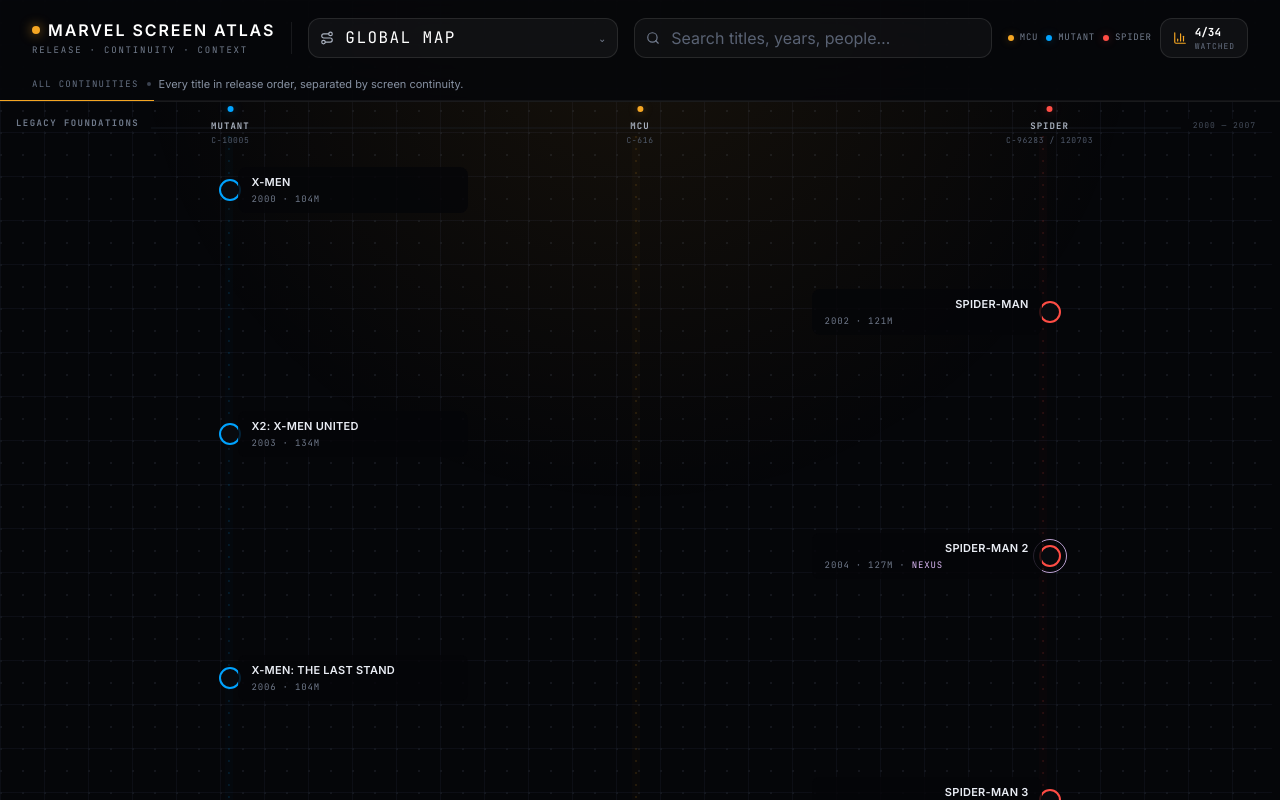
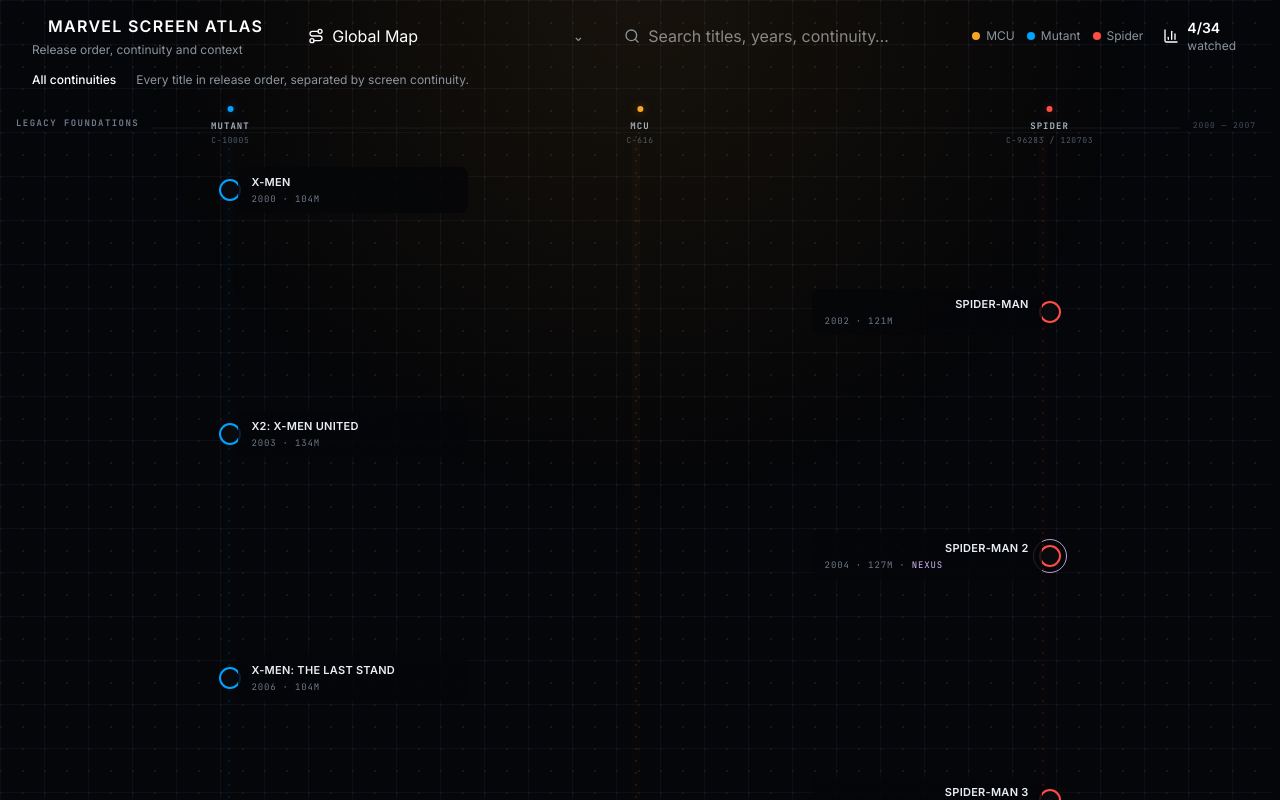
Before and after one commit to BenWassa/marvel, a React (Vite) app: page / in a window 1280 px wide. Built offline with nearby package versions, Linux system fonts and the light colour scheme.

Commit message:
Simplify atlas header controls

```diff
--- a/src/components/AtlasHeader.tsx
+++ b/src/components/AtlasHeader.tsx
@@ -31,44 +31,42 @@ export const AtlasHeader: React.FC<AtlasHeaderProps> = ({
     routeTotalCount > 0 ? Math.round((routeTraversedCount / routeTotalCount) * 100) : 0;
 
   return (
-    <header className="fixed inset-x-0 top-0 z-50 border-b border-white/8 bg-[#06070A]/92 backdrop-blur-2xl">
-      <div
-        className="absolute inset-x-0 bottom-0 h-px bg-white/5"
-        aria-hidden="true"
-      >
+    <header className="atlas-header fixed inset-x-0 top-0 z-50">
+      <div className="atlas-progress-track absolute inset-x-0 bottom-0 h-px" aria-hidden="true">
         <div
-          className="h-full bg-[#F5A623] transition-[width] duration-500"
-          style={{ width: `${progress}%` }}
+          className="atlas-progress h-full"
+          style={{ width: progress + '%' }}
         />
       </div>
 
-      <div className="mx-auto flex min-h-[76px] max-w-[1600px] items-center gap-2 px-3 py-2 sm:gap-4 sm:px-5 lg:px-8">
+      <div className="mx-auto flex min-h-[72px] max-w-[1600px] items-center gap-2 px-3 py-2 sm:gap-4 sm:px-5 lg:px-8">
         {mobileSearchOpen ? (
           <div className="flex w-full items-center gap-2 sm:hidden">
-            <div className="relative flex-1">
-              <Search className="pointer-events-none absolute left-3 top-1/2 h-4 w-4 -translate-y-1/2 text-[#7E8798]" />
+            <label className="relative flex-1">
+              <span className="sr-only">Search the atlas</span>
+              <Search className="pointer-events-none absolute left-3 top-1/2 h-4 w-4 -translate-y-1/2 text-[var(--text-muted)]" />
               <input
                 autoFocus
                 value={searchQuery}
                 onChange={(event) => onSearchChange(event.target.value)}
-                placeholder="Search titles, years, people…"
-                className="h-10 w-full rounded-xl border border-white/10 bg-white/[0.045] pl-9 pr-9 text-sm text-white outline-none transition focus:border-[#F5A623]/60 focus:bg-white/[0.065]"
+                placeholder="Search titles, years, continuity…"
+                className="atlas-control h-11 w-full pl-9 pr-10 text-sm"
               />
               {searchQuery && (
                 <button
                   type="button"
                   onClick={() => onSearchChange('')}
                   aria-label="Clear search"
-                  className="absolute right-2 top-1/2 -translate-y-1/2 rounded-md p-1.5 text-[#7E8798] hover:bg-white/5 hover:text-white"
+                  className="atlas-touch absolute right-0 top-1/2 flex -translate-y-1/2 items-center justify-center text-[var(--text-muted)] hover:text-white"
                 >
                   <X className="h-4 w-4" />
                 </button>
               )}
-            </div>
+            </label>
             <button
               type="button"
               onClick={() => setMobileSearchOpen(false)}
-              className="h-10 rounded-xl border border-white/10 px-3 font-mono-code text-[11px] uppercase tracking-[0.12em] text-[#9AA3B2]"
+              className="atlas-control h-11 px-3 text-sm font-medium"
             >
               Close
             </button>
@@ -77,77 +75,76 @@ export const AtlasHeader: React.FC<AtlasHeaderProps> = ({
           <>
             <div className="min-w-0 flex-1 sm:flex-none">
               <div className="flex items-center gap-2">
-                <span className="h-2 w-2 flex-none rounded-full bg-[#F5A623] shadow-[0_0_12px_rgba(245,166,35,0.75)]" />
-                <h1 className="truncate text-sm font-semibold tracking-[0.12em] text-white sm:text-base">
+                <span className="h-2 w-2 flex-none rounded-full bg-[var(--accent-mcu)] shadow-[0_0_10px_var(--accent-mcu-glow)]" />
+                <h1 className="truncate text-sm font-semibold tracking-[0.08em] text-white sm:text-base">
                   MARVEL SCREEN ATLAS
                 </h1>
               </div>
-              <p className="mt-0.5 hidden font-mono-code text-[9px] uppercase tracking-[0.2em] text-[#737D8E] sm:block">
-                Release · continuity · context
+              <p className="mt-1 hidden text-xs text-[var(--text-muted)] sm:block">
+                Release order, continuity and context
               </p>
             </div>
 
-            <div className="hidden h-8 w-px bg-white/8 sm:block" />
+            <div className="hidden h-8 w-px bg-[var(--border-subtle)] sm:block" />
 
-            <label className="relative flex min-w-0 flex-1 items-center sm:max-w-[310px]">
-              <Route className="pointer-events-none absolute left-3 h-3.5 w-3.5 text-[#AAB2C0]" />
+            <label className="relative flex min-w-0 flex-1 items-center sm:max-w-[300px]">
+              <span className="sr-only">Viewing route</span>
+              <Route className="pointer-events-none absolute left-3 h-4 w-4 text-[var(--text-secondary)]" />
               <select
                 value={activeRouteId}
                 onChange={(event) => onRouteChange(event.target.value as AtlasRouteId)}
-                className="h-10 w-full appearance-none rounded-xl border border-white/10 bg-white/[0.045] pl-9 pr-8 font-mono-code text-[11px] font-semibold uppercase tracking-[0.09em] text-white outline-none transition hover:bg-white/[0.065] focus:border-[#F5A623]/60"
-                aria-label="Viewing route"
+                className="atlas-control h-11 w-full appearance-none pl-9 pr-8 text-sm font-medium"
               >
                 {ATLAS_ROUTES.map((item) => (
-                  <option key={item.id} value={item.id} className="bg-[#0B0D12] text-white">
+                  <option key={item.id} value={item.id}>
                     {item.name}
                   </option>
                 ))}
               </select>
-              <span className="pointer-events-none absolute right-3 text-[10px] text-[#727C8E]">⌄</span>
+              <span className="pointer-events-none absolute right-3 text-sm text-[var(--text-muted)]">⌄</span>
             </label>
 
-            <div className="relative hidden flex-1 sm:block sm:max-w-[360px]">
-              <Search className="pointer-events-none absolute left-3 top-1/2 h-3.5 w-3.5 -translate-y-1/2 text-[#727C8E]" />
+            <label className="relative hidden flex-1 sm:block sm:max-w-[360px]">
+              <span className="sr-only">Search the atlas</span>
+              <Search className="pointer-events-none absolute left-3 top-1/2 h-4 w-4 -translate-y-1/2 text-[var(--text-muted)]" />
               <input
                 value={searchQuery}
                 onChange={(event) => onSearchChange(event.target.value)}
-                placeholder="Search titles, years, people…"
-                className="h-10 w-full rounded-xl border border-white/10 bg-white/[0.035] pl-9 pr-9 text-sm text-white outline-none transition placeholder:text-[#596273] focus:border-[#F5A623]/60 focus:bg-white/[0.055]"
+                placeholder="Search titles, years, continuity…"
+                className="atlas-control h-11 w-full pl-9 pr-10 text-sm"
               />
               {searchQuery && (
                 <button
                   type="button"
                   onClick={() => onSearchChange('')}
                   aria-label="Clear search"
-                  className="absolute right-2 top-1/2 -translate-y-1/2 rounded-md p-1.5 text-[#727C8E] hover:bg-white/5 hover:text-white"
+                  className="atlas-touch absolute right-0 top-1/2 flex -translate-y-1/2 items-center justify-center text-[var(--text-muted)] hover:text-white"
                 >
-                  <X className="h-3.5 w-3.5" />
+                  <X className="h-4 w-4" />
                 </button>
               )}
-            </div>
+            </label>
 
             <button
               type="button"
               onClick={() => setMobileSearchOpen(true)}
               aria-label="Open search"
-              className="rounded-xl border border-white/10 bg-white/[0.045] p-2.5 text-[#9AA3B2] sm:hidden"
+              className="atlas-control atlas-touch flex items-center justify-center text-[var(--text-secondary)] sm:hidden"
             >
               <Search className="h-4 w-4" />
             </button>
 
-            <div className="ml-auto flex flex-none items-center gap-1.5 sm:gap-2">
-              <div className="hidden items-center gap-2 lg:flex" aria-label="Continuity legend">
+            <div className="ml-auto flex flex-none items-center gap-2">
+              <div className="hidden items-center gap-3 xl:flex" aria-label="Continuity legend">
                 {(Object.keys(UNIVERSE_META) as Array<keyof typeof UNIVERSE_META>).map((id) => {
                   const meta = UNIVERSE_META[id];
                   return (
                     <div key={id} className="flex items-center gap-1.5">
                       <span
-                        className="h-1.5 w-1.5 rounded-full"
-                        style={{ backgroundColor: meta.color, boxShadow: `0 0 8px ${meta.glow}` }}
+                        className="h-2 w-2 rounded-full"
+                        style={{ backgroundColor: meta.color }}
                       />
-                      <span className="font-mono-code text-[9px] uppercase tracking-[0.08em] text-[#737D8E]">
-                        {meta.shortLabel}
-                      </span>
+                      <span className="text-xs text-[var(--text-muted)]">{meta.shortLabel}</span>
                     </div>
                   );
                 })}
@@ -156,18 +153,18 @@ export const AtlasHeader: React.FC<AtlasHeaderProps> = ({
               <button
                 type="button"
                 onClick={onOpenStats}
-                title="Open watch statistics"
-                className="flex h-10 items-center gap-2 rounded-xl border border-white/10 bg-white/[0.045] px-2.5 text-left transition hover:bg-white/[0.07] sm:px-3"
+                aria-label="Open watch progress"
+                className="atlas-control flex h-11 min-w-11 items-center justify-center gap-2 px-3"
               >
-                <BarChart3 className="h-3.5 w-3.5 text-[#F5A623]" />
-                <div>
-                  <div className="font-mono-code text-[11px] font-bold text-white">
+                <BarChart3 className="h-4 w-4 text-[var(--accent-mcu)]" />
+                <div className="hidden text-left sm:block">
+                  <div className="text-sm font-semibold text-white">
                     {activeRouteId === 'all'
-                      ? `${traversedCount}/${totalCount}`
-                      : `${routeTraversedCount}/${routeTotalCount}`}
+                      ? traversedCount + '/' + totalCount
+                      : routeTraversedCount + '/' + routeTotalCount}
                   </div>
-                  <div className="hidden font-mono-code text-[8px] uppercase tracking-[0.12em] text-[#687284] sm:block">
-                    {activeRouteId === 'all' ? 'watched' : 'route'}
+                  <div className="text-xs text-[var(--text-muted)]">
+                    {activeRouteId === 'all' ? 'watched' : 'on route'}
                   </div>
                 </div>
               </button>
@@ -177,12 +174,12 @@ export const AtlasHeader: React.FC<AtlasHeaderProps> = ({
       </div>
 
       {!mobileSearchOpen && (
-        <div className="mx-auto hidden max-w-[1600px] items-center gap-2 px-5 pb-2 sm:flex lg:px-8">
-          <span className="font-mono-code text-[9px] uppercase tracking-[0.14em] text-[#657083]">
+        <div className="mx-auto hidden max-w-[1600px] items-center gap-2 px-5 pb-2.5 sm:flex lg:px-8">
+          <span className="text-xs font-medium text-[var(--text-secondary)]">
             {route.shortName}
           </span>
-          <span className="h-1 w-1 rounded-full bg-[#3B4351]" />
-          <span className="truncate text-[11px] text-[#8791A2]">{route.description}</span>
+          <span className="h-1 w-1 rounded-full bg-[var(--border-strong)]" />
+          <span className="truncate text-xs text-[var(--text-muted)]">{route.description}</span>
         </div>
       )}
     </header>
```
